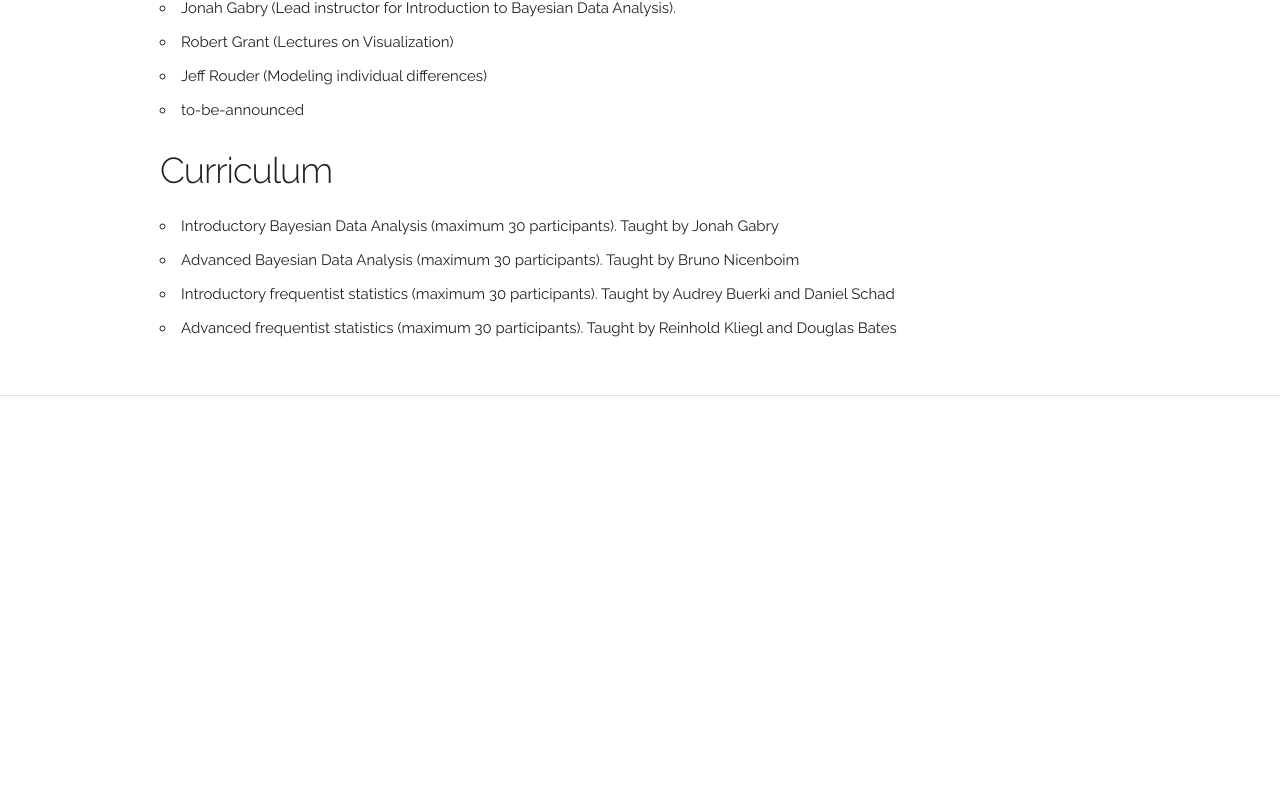
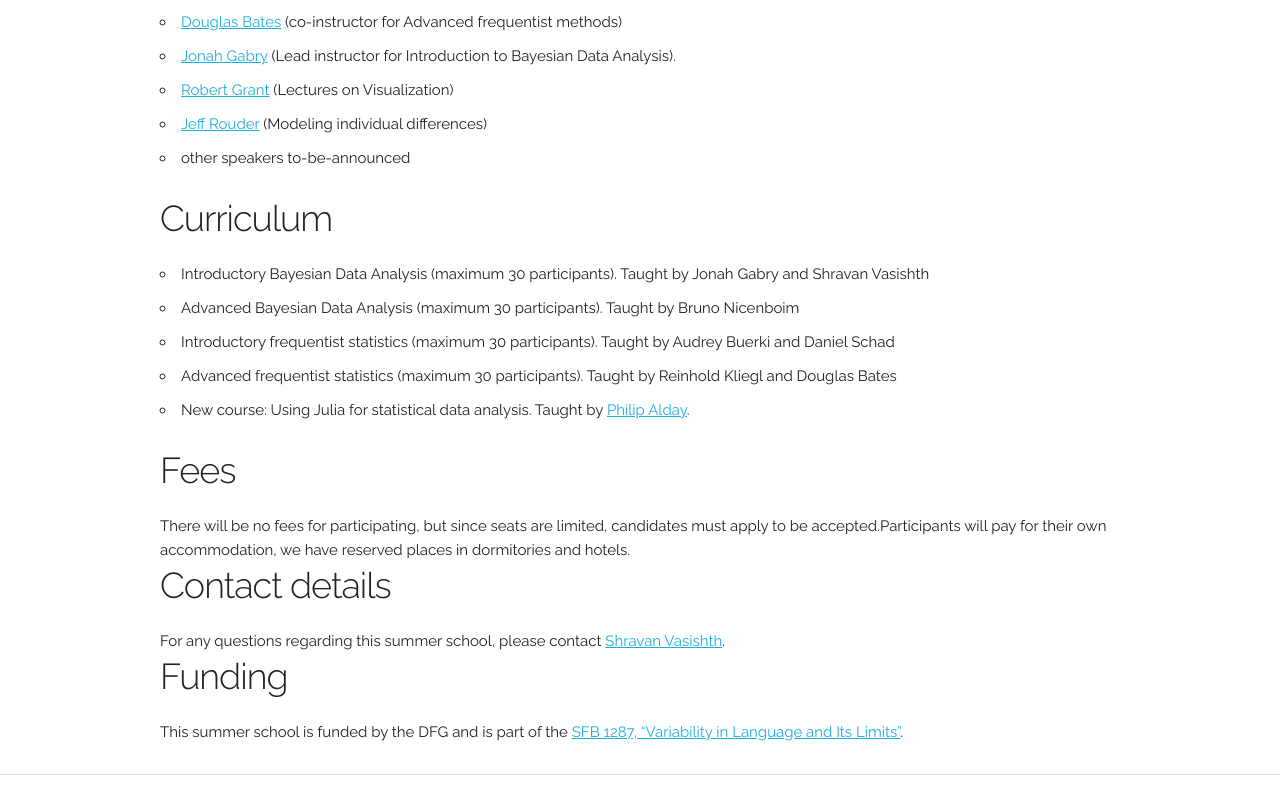
Before and after one commit to vasishth/smlp2020, a plain HTML site: page index.html in a window 1280 px wide. Shown: the part 720-1530 px from the top of the page. Before the commit the page ends 1151 px from the top, so only its background shows below. Drawn offline with Linux system fonts and the light colour scheme.

Commit message:
added invited speakers

```diff
--- a/index.html
+++ b/index.html
@@ -41,7 +41,7 @@
     <h3>Application, dates, location</h3>
         <ul>
           <li>Dates: 7-11 September 2020.</li>
-          <li>Location: The summer school will be held at the Griebnitzsee campus of the University of Potsdam; this is about 15-20 minutes away from Berlin zoo station by train. Lectures will be held in Haus 6. Please use
+          <li>Location: The summer school will be held at the Griebnitzsee campus of the University of Potsdam; this is about 15-20 minutes away from Berlin zoo station by train (this of course assumes that the trains are working they are supposed to!). Lectures will be held in Haus 6. Please use
             <a href="http://www.bvg.de/en/">bvg.de</a> for planning your travel (by train or bus).
 </li>
           <li>Application period: 1 Jan to 1 April 2020.</li>
@@ -51,31 +51,53 @@
 <div>
      <h3>Brief history of the summer school, and motivation</h3>
 
-The SMLP summer school was started by Shravan Vasishth in 2017, as part of a <a href="https://www.uni-potsdam.de/en/sfb1287/projects/infrastructure-service-training-and-central-projects/project-q.html">methods project</a> funded within the <a href="https://www.uni-potsdam.de/sfb1287/index.html">SFB 1287</a>. The summer school aims to fill a gap in statistics education, specifically within the fields of linguistics and psychology. One goal of the summer school is to provide comprehensive training in the theory and application of statistics, with a special focus on the linear mixed model.  Another major goal is to make Bayesian data analysis a standard part of the toolkit for the linguistics and psychology researcher. Over time, the summer school has evolved to have four parallel streams: beginning and advanced courses in frequentist and Bayesian statistics. We typically admit 120 particiants (in 2019, we had some 450 applications). In addition to the courses, we regularly invite speakers to talk about important current issues relating to statistics. Previous editions of the summer school: <a href="https://vasishth.github.io/smlp2019/">2019</a>, <a href="https://vasishth.github.io/SMLP2018/">2018</a>, <a href="https://vasishth.github.io/SMLP2017/">2017</a>.
+The SMLP summer school was started by Shravan Vasishth in 2017, as part of a <a href="https://www.uni-potsdam.de/en/sfb1287/projects/infrastructure-service-training-and-central-projects/project-q.html">methods project</a> funded within the <a href="https://www.uni-potsdam.de/sfb1287/index.html">SFB 1287</a>. The summer school aims to fill a gap in statistics education, specifically within the fields of linguistics and psychology. One goal of the summer school is to provide comprehensive training in the theory and application of statistics, with a special focus on the linear mixed model.  Another major goal is to make Bayesian data analysis a standard part of the toolkit for the linguistics and psychology researcher. Over time, the summer school has evolved to have at least four parallel streams: beginning and advanced courses in frequentist and Bayesian statistics. These may be expanded to more parallel sessions in future editions. We typically admit a total of 120 participants (in 2019, we had some 450 applications). In addition to the all-day courses, we regularly invite speakers to give lectures on important current issues relating to statistics. Previous editions of the summer school: <a href="https://vasishth.github.io/smlp2019/">2019</a>, <a href="https://vasishth.github.io/SMLP2018/">2018</a>, <a href="https://vasishth.github.io/SMLP2017/">2017</a>.
 </div>
 
 
 <div>
      <h3>Invited lecturers/keynote speakers</h3>
         <ul>
-          <li>Douglas Bates (co-instructor for Advanced frequentist methods)</li>
-          <li>Jonah Gabry (Lead instructor for Introduction to Bayesian Data Analysis).</li>
-          <li>Robert Grant (Lectures on Visualization)</li>
-          <li>Jeff Rouder (Modeling individual differences)</li>
-          <li>to-be-announced</li>
+          <li><a href="http://pages.stat.wisc.edu/~bates/">Douglas Bates</a> (co-instructor for Advanced frequentist methods)</li>
+          <li><a href="http://iserp.columbia.edu/people/jonah-gabry">Jonah Gabry</a> (Lead instructor for Introduction to Bayesian Data Analysis).</li>
+          <li><a href="http://www.robertgrantstats.co.uk/">Robert Grant</a> (Lectures on Visualization)</li>
+          <li><a href="http://pcl.missouri.edu/jeff/">Jeff Rouder</a> (Modeling individual differences)</li>
+          <li>other speakers to-be-announced</li>
              </ul>
 </div>
 
 <div>
      <h3>Curriculum</h3>
         <ul>
-          <li>Introductory Bayesian Data Analysis (maximum 30 participants). Taught by Jonah Gabry</li>
+          <li>Introductory Bayesian Data Analysis (maximum 30 participants). Taught by Jonah Gabry and Shravan Vasishth</li>
           <li>Advanced Bayesian Data Analysis (maximum 30 participants). Taught by Bruno Nicenboim</li>
           <li>Introductory frequentist statistics (maximum 30 participants). Taught by Audrey Buerki and Daniel Schad</li>
           <li>Advanced frequentist statistics (maximum 30 participants). Taught by Reinhold Kliegl and Douglas Bates</li>
+          <li>New course: Using Julia for statistical data analysis. Taught by <a href="https://palday.bitbucket.io/">Philip Alday</a>.
              </ul>
+
+
 </div>
 
+
+<div>
+<h3>Fees</h3>
+
+There will be no fees for participating, but since seats are limited, candidates must apply to be accepted.Participants will pay for their own accommodation, we have reserved places in dormitories and hotels.
+</div>
+
+
+<div>
+<h3>Contact details</h3>
+
+For any questions regarding this summer school, please contact <a href="https://vasishth.github.io/">Shravan Vasishth</a>.
+</div>
+
+<div>
+<h3>Funding</h3>
+
+This summer school is funded by the DFG and is part of the <a href="https://www.uni-potsdam.de/sfb1287/index.html">SFB 1287, “Variability in Language and Its Limits”</a>.
+</div>
 
 </div>
 <hr/>
```
